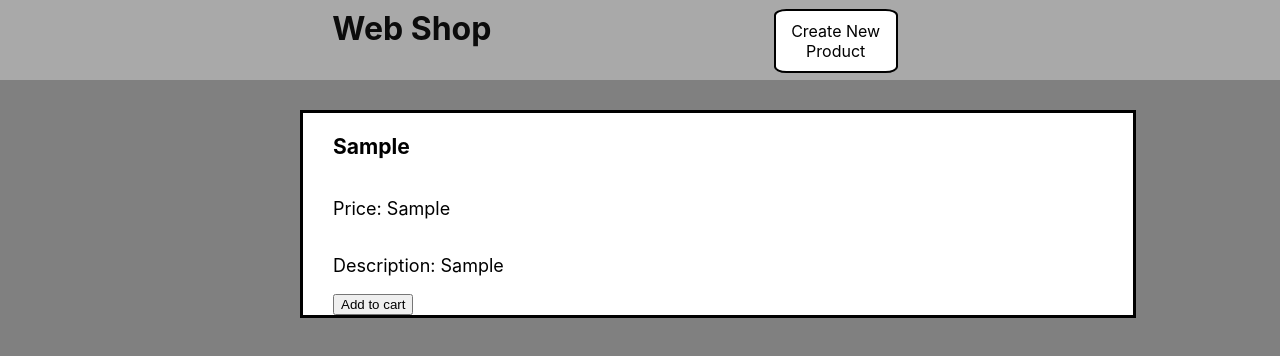
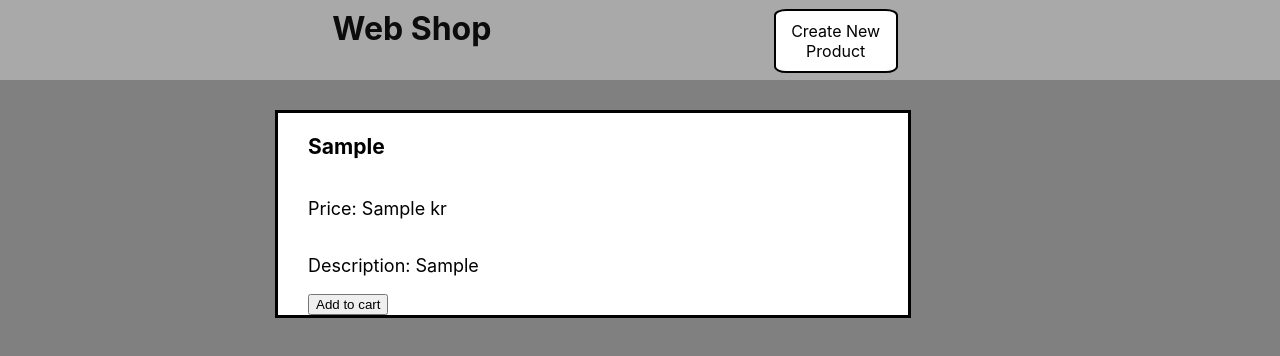
Before and after one commit to alexandermissaoui/Typescript-individuell, a React (Create React App) app: page /post in a window 1280 px wide. Both pictures are taken after typing "Sample", "Sample", "Sample" into the empty fields and a click on the button "Create Product". Shown: the top 356 px of the page. Built offline with nearby package versions, Linux system fonts and the light colour scheme.

Commit message:
Style fix

```diff
--- a/src/components/Cart.tsx
+++ b/src/components/Cart.tsx
@@ -26,7 +26,7 @@ const Cart: React.FC = () => {
       <h2>Shopping Cart</h2>
         {state.cartItems.map(item => (
           <li key={item.product.id}>
-            {item.product.title} - {item.product.price} kr - Amount: {item.quantity}
+            {item.product.title} - {item.product.description} - {item.product.price} kr - Amount: {item.quantity}
             <button onClick={() => handleIncrementQuantity(item.product.id)}>+</button>
             <button onClick={() => handleDecrementQuantity(item.product.id)}>-</button>
             <button onClick={() => handleRemoveFromCart(item.product.id)}>Remove</button>
--- a/src/components/ProductList.tsx
+++ b/src/components/ProductList.tsx
@@ -16,7 +16,7 @@ const PostList = () => {
                 navigate(`/post/${post.id}`)
                 }}>
                 <h3>{post.title}</h3>
-                <p>Price: {post.price}</p>
+                <p>Price: {post.price} kr</p>
               </div>
             )
           })}
--- a/src/index.css
+++ b/src/index.css
@@ -182,10 +182,10 @@ form {
   flex-direction: column;
   flex-wrap: wrap;
   align-items: baseline;
-  width: 800px;
+  width: 600px;
   border: solid black 3px;
   margin: 30px;
-  margin-left: 300px;
+  margin-left: 275px;
   padding-left: 30px;
   background-color: white;
   font-size: large;
--- a/src/pages/ProductDetail.tsx
+++ b/src/pages/ProductDetail.tsx
@@ -39,7 +39,7 @@ const ThreadDetailView = () => {
 
     <div className='post' id='post' key={post.id}>
                 <h3>{post.title}</h3>
-                <p>Price: {post.price}</p>
+                <p>Price: {post.price} kr</p>
                 <p>Description: {post.description}</p>
                 <button onClick={addToCart}>Add to cart</button>
     </div>
--- a/src/utils/types/product.d.ts
+++ b/src/utils/types/product.d.ts
@@ -10,6 +10,7 @@ interface Product {
   id: number;
   title: string;
   price: number;
+  description: string;
 }
 
 interface CartItem {
```
